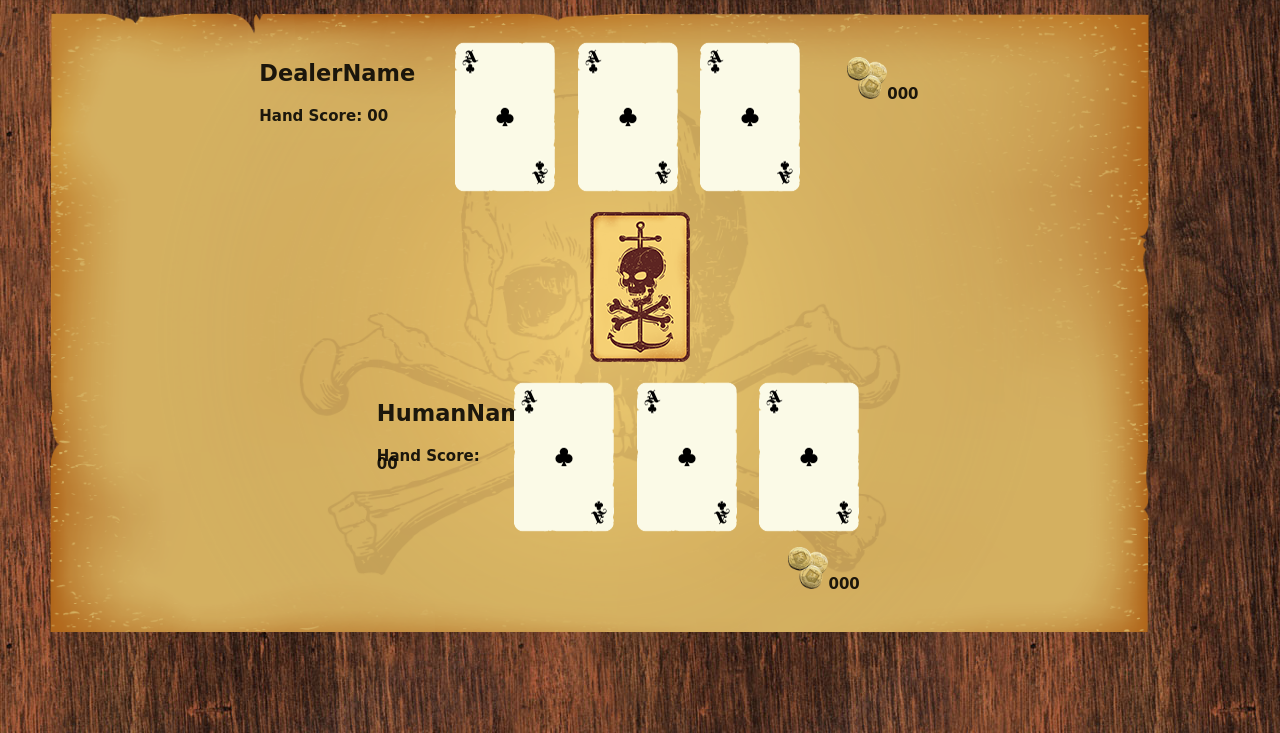
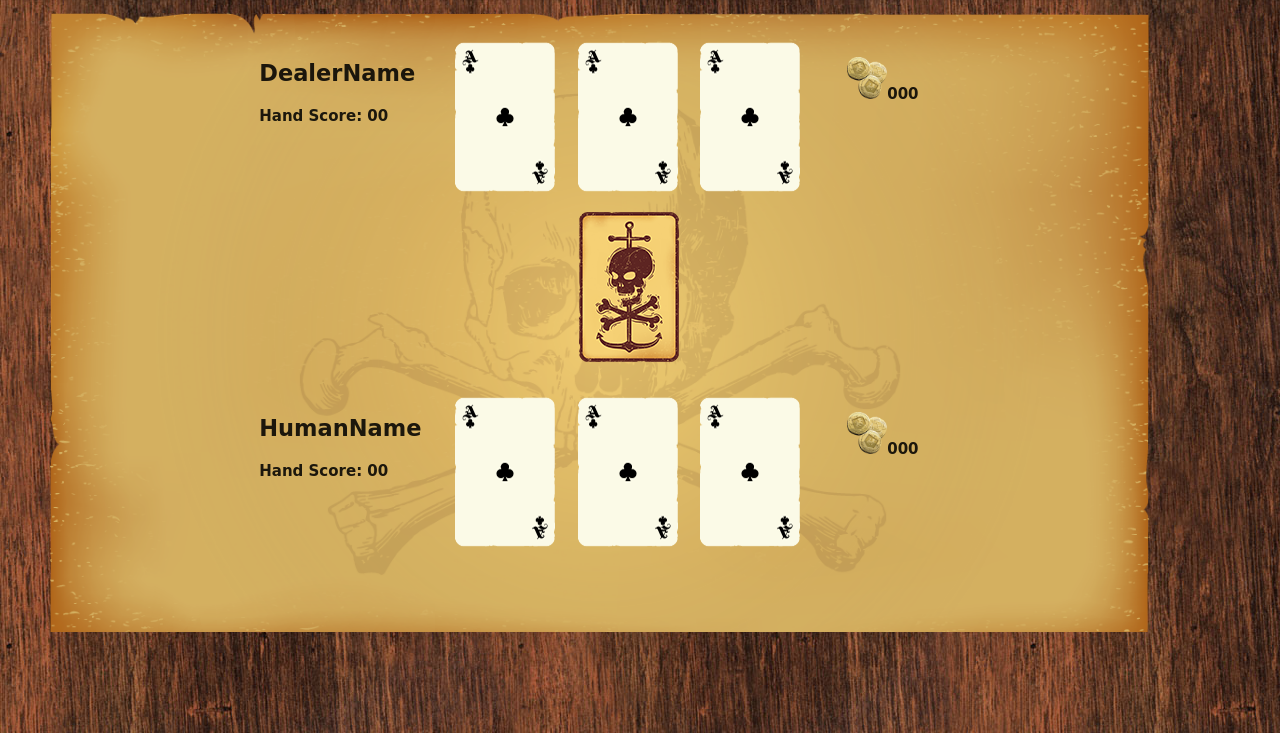
Before and after one commit to DesignerJennifer/Project-2, a website: page public/play.html in a window 1280 px wide. Shown: the part 67-800 px from the top of the page. Drawn offline with nearby package versions, Linux system fonts and the light colour scheme; a web font is replaced by a local one.

```diff
--- a/public/play.html
+++ b/public/play.html
@@ -96,19 +96,17 @@
         </div>
 
 <!-- Second row with image of deck -->
-    <div class="container">
-        <div class="row center">
+        <div class="row">
 
             <!-- The deck -->
             <div class="displayDeck" style="width: 122.5px; height: 150px;">
                 <img src="images/skull_Card_back.png" />
             </div>
-        </div>
 
+        <!-- End of Second row  -->
         </div>
 
 <!-- Third row with Dealer name, hand score, hand and current bet -->
-        <div class="container">
         <div class="row">
 
         <!-- Human name and hand score -->
@@ -148,11 +146,7 @@
             </p>
             </div>
 
-
-
-
-
-
+        <!-- End of third row  -->
         </div>
 
 
--- a/public/styleshee.css
+++ b/public/styleshee.css
@@ -30,7 +30,10 @@
 }
 
 .displayDeck {
-  margin: auto;
+  margin-left: auto;
+  margin-right: auto;
+  margin-top: 15px;
+  margin-bottom: 15px;
 }
 
 .dealerCardDiv {
```
Lines whose indentation alone changed are shown as unchanged.
